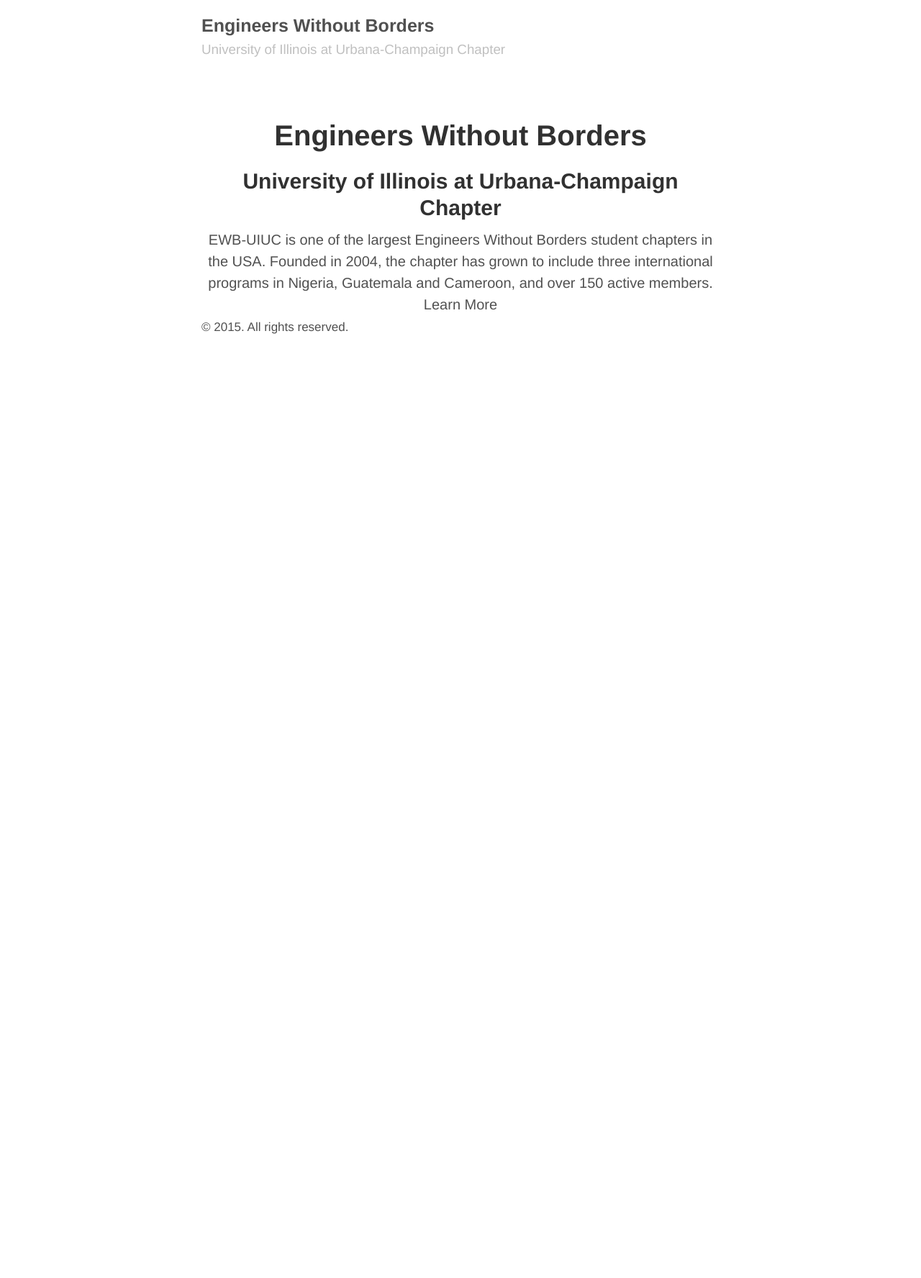
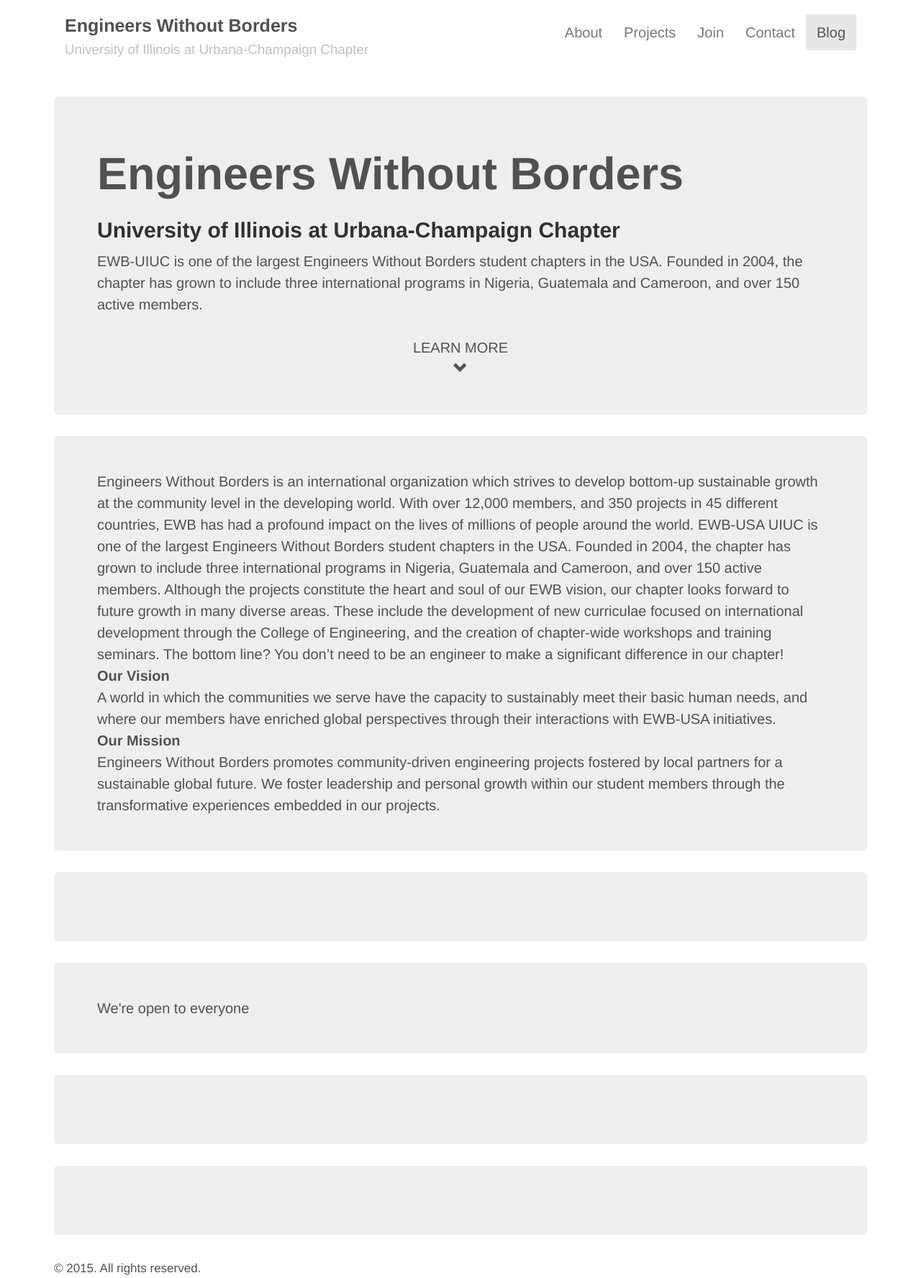
Before and after one commit to EWB-UIUC/main-site, a Jekyll site: the page built from index.html, in a window 1280 px wide. Shown: the whole page at 72% size. Built offline with Jekyll 4.4.1, drawn with Linux system fonts in a browser that asks for light colours; nearby versions of some CDN libraries; library files that are not in the unit come from our copies; before the commit the page ends 900 px from its top, so only the background shows below that.

Commit message:
Initialize layout

```diff
--- a/_layouts/default.html
+++ b/_layouts/default.html
@@ -3,16 +3,46 @@
 
   {% include head.html %}
 
-  <body>
+  <body data-spy="scroll" data-target=".navbar-collapse">
+    <div class="container content">
+      <nav class="navbar navbar-default navbar-custom">
+        <div class="container-fluid">
+          <!-- Brand and toggle get grouped for better mobile display -->
+          <div class="navbar-header">
+            <button type="button" class="navbar-toggle collapsed" data-toggle="collapse" data-target="#bs-example-navbar-collapse-1">
+              <span class="sr-only">Toggle navigation</span>
+              <span class="icon-bar"></span>
+              <span class="icon-bar"></span>
+              <span class="icon-bar"></span>
+            </button>
+            <h3 class="masthead-title">
+              <a href="{{ site.baseurl }}" title="Home">{{ site.title }}</a>
+              <br>
+              <small>{{ site.tagline }}</small>
+              <br><br>
+            </h3>
+          </div>
 
-    <div class="container content">
-      <header class="masthead">
+          <!-- Collect the nav links, forms, and other content for toggling -->
+          <div class="collapse navbar-collapse" id="bs-example-navbar-collapse-1">
+            <ul class="nav navbar-nav navbar-right">
+              <li><a href="#about">About</a></li>
+              <li><a href="#projects">Projects</a></li>
+              <li><a href="#join">Join</a></li>
+              <li><a href="#contact">Contact</a></li>
+              <li><a href="#blog">Blog</a></li>
+            </ul>
+          </div><!-- /.navbar-collapse -->
+        </div><!-- /.container-fluid -->
+      </nav>
+
+      <!-- <header class="masthead">
         <h3 class="masthead-title">
           <a href="{{ site.baseurl }}" title="Home">{{ site.title }}</a>
           <br>
           <small>{{ site.tagline }}</small>
         </h3>
-      </header>
+      </header> -->
 
       <main>
         {{ content }}
@@ -25,5 +55,10 @@
       </footer>
     </div>
 
+    <script src="//cdnjs.cloudflare.com/ajax/libs/jquery/2.1.3/jquery.min.js"></script>
+    <script src="https://maxcdn.bootstrapcdn.com/bootstrap/3.3.1/js/bootstrap.min.js"></script>
+    <script src="{{ site.baseurl }}public/js/onload.js"></script>
+    <script src="{{ site.baseurl }}public/js/jquery.timeago.js"></script>
+    <script src="{{ site.baseurl }}public/js/ga.js"></script>
   </body>
 </html>
--- a/index.html
+++ b/index.html
@@ -3,10 +3,42 @@
 title: Home
 ---
 
-<center>
+<div id="main" class="jumbotron">
   <h1>Engineers Without Borders</h1>
   <h2>University of Illinois at Urbana-Champaign Chapter</h2>
   EWB-UIUC is one of the largest Engineers Without Borders student chapters in the USA. Founded in 2004, the chapter has grown to include three international programs in Nigeria, Guatemala and Cameroon, and over 150 active members.
 
-  Learn More
+  <center>
+    <br>
+    <span>LEARN MORE</span>
+    <br>
+    <span class="glyphicon glyphicon-chevron-down"></span>
+  </center>
+</div>
+
+<div id="about" class="jumbotron">
+  Engineers Without Borders is an international organization which strives to develop bottom-up sustainable growth at the community level in the developing world. With over 12,000 members, and 350 projects in 45 different countries, EWB has had a profound impact on the lives of millions of people around the world. EWB-USA UIUC is one of the largest Engineers Without Borders student chapters in the USA. Founded in 2004, the chapter has grown to include three international programs in Nigeria, Guatemala and Cameroon, and over 150 active members. Although the projects constitute the heart and soul of our EWB vision, our chapter looks forward to future growth in many diverse areas. These include the development of new curriculae focused on international development through the College of Engineering, and the creation of chapter-wide workshops and training seminars. The bottom line? You don’t need to be an engineer to make a significant difference in our chapter!
+  <br>
+  <b>Our Vision</b>
+  <br>
+  A world in which the communities we serve have the capacity to sustainably meet their basic human needs, and where our members have enriched global perspectives through their interactions with EWB-USA initiatives.
+
+  <br>
+  <b>Our Mission</b>
+  <br>
+Engineers Without Borders promotes community-driven engineering projects fostered by local partners for a sustainable global future. We foster leadership and personal growth within our student members through the transformative experiences embedded in our projects.
+</div>
+
+<div id="projects" class="jumbotron">
+</div>
+
+<div id="join" class="jumbotron">
+We're open to everyone
+</div>
+
+<div id="contact" class="jumbotron">
+</div>
+
+<div id="blog" class="jumbotron">
+</div>
 </center>
--- a/public/css/custom.css
+++ b/public/css/custom.css
@@ -6,6 +6,10 @@
 body {
   font-size: 20px;
   line-height: 1.5;
+}
+
+.container {
+  max-width: 60rem;
 }
 
 h1, h2, h3, h4, h5, h6,
@@ -24,3 +28,9 @@
 .masthead {
   border-bottom: none;
 }
+
+.navbar-custom {
+  background: #FFFFFF;
+  border: none;
+  padding-top: 20px;
+}
```
Also changed, not shown: 10 other files.
